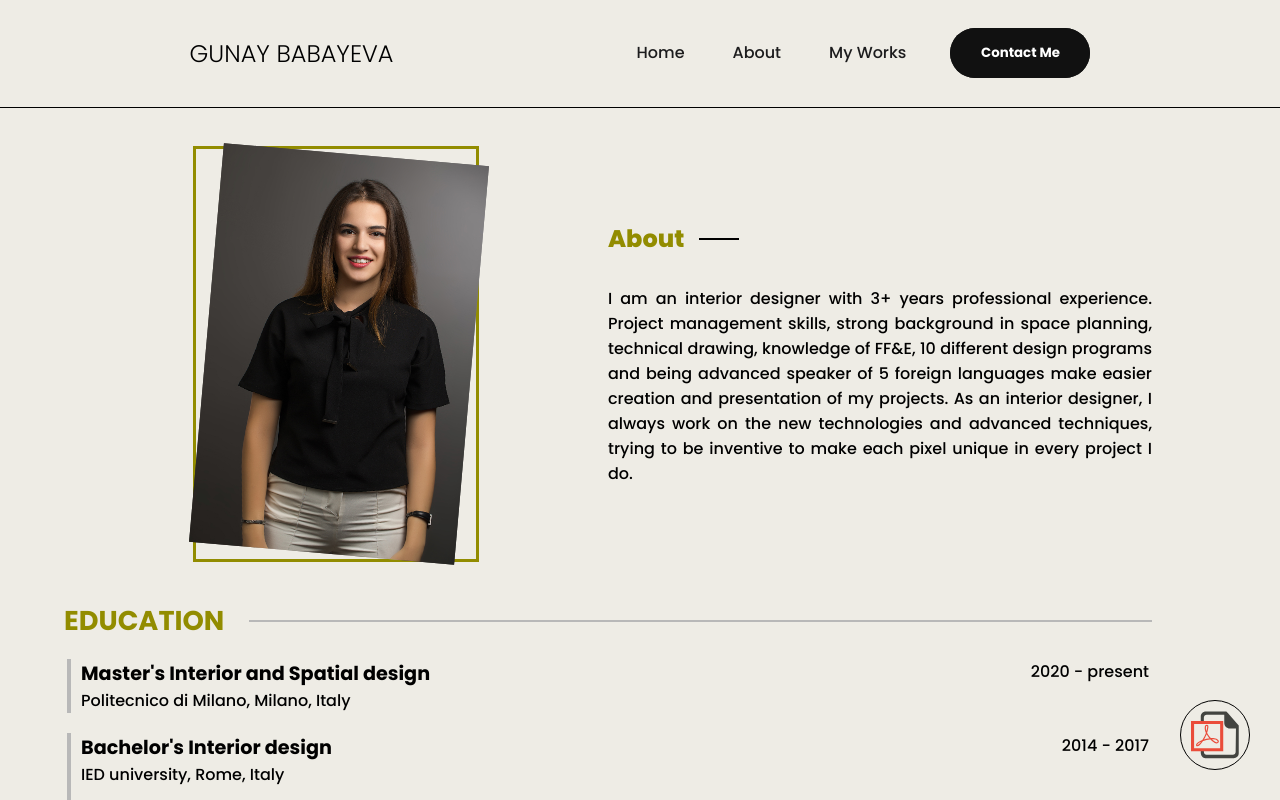
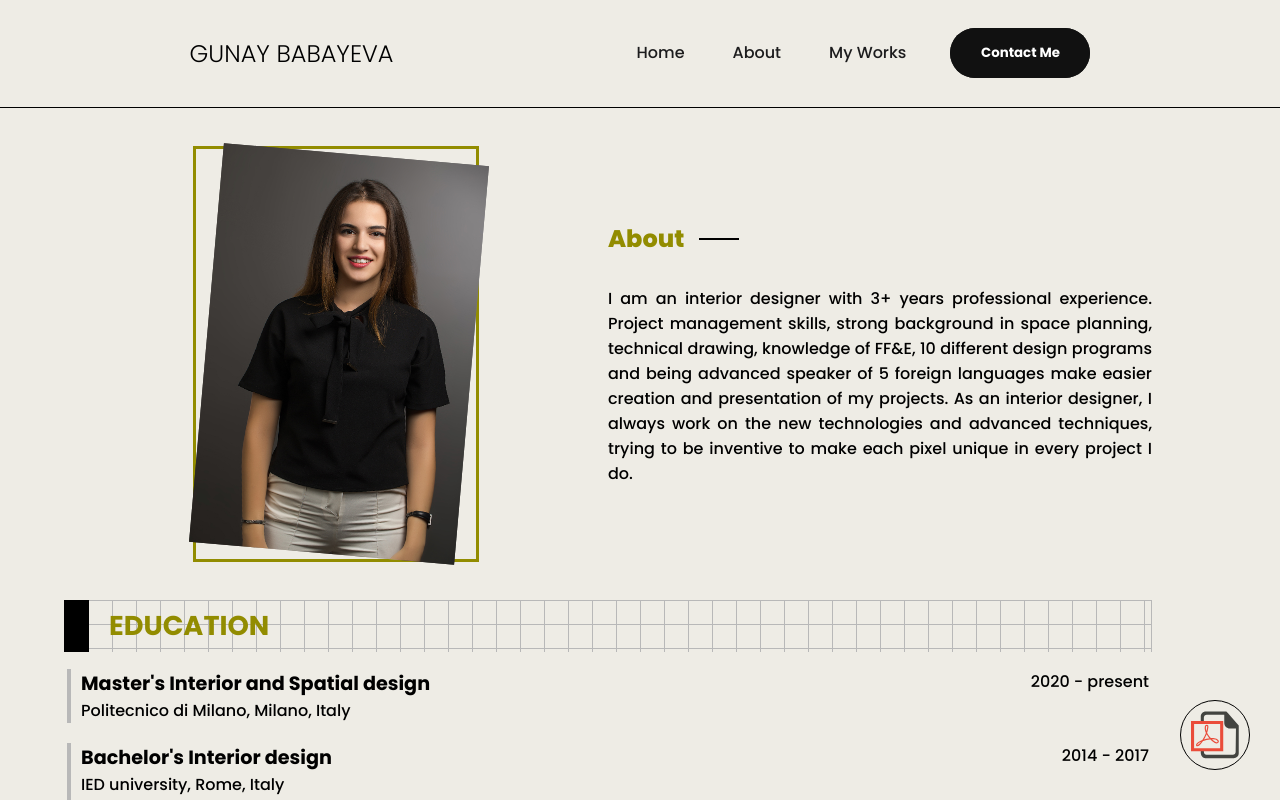
Before and after one commit to alibabayev0/interior-designer-portfolio, a Vue app: page /#/about in a window 1280 px wide. Shown: the top 800 px of the page. Built offline with nearby package versions, Linux system fonts and the light colour scheme.

Commit message:
about me updated

```diff
--- a/src/components/AboutMe.vue
+++ b/src/components/AboutMe.vue
@@ -139,22 +139,21 @@
 .card-header {
   display: flex;
   text-transform: uppercase;
+  background-image:  linear-gradient(#b8b8b8 1.2000000000000002px, transparent 1.2000000000000002px), linear-gradient(to right, #b8b8b8 1.2000000000000002px, transparent 1.2000000000000002px);
+  background-size: 24px 24px;
+  border-right: 1px solid #b8b8b8;
 }
 
 .card-header p {
   font-size: 1.7em;
   font-weight: 700;
   color: #928c00;
+  padding-left: 20px;
+  padding-bottom: 5px;
+  padding-top: 5px;
+  border-left: 25px solid black;
 }
 
-.card-header span {
-  margin-left: 15px;
-  height: 2px;
-  margin: auto;
-  margin-left: 25px;
-  background-color: #b8b8b8;
-  flex-grow: 1;
-}
 
 .card-main {
   display: flex;
```
